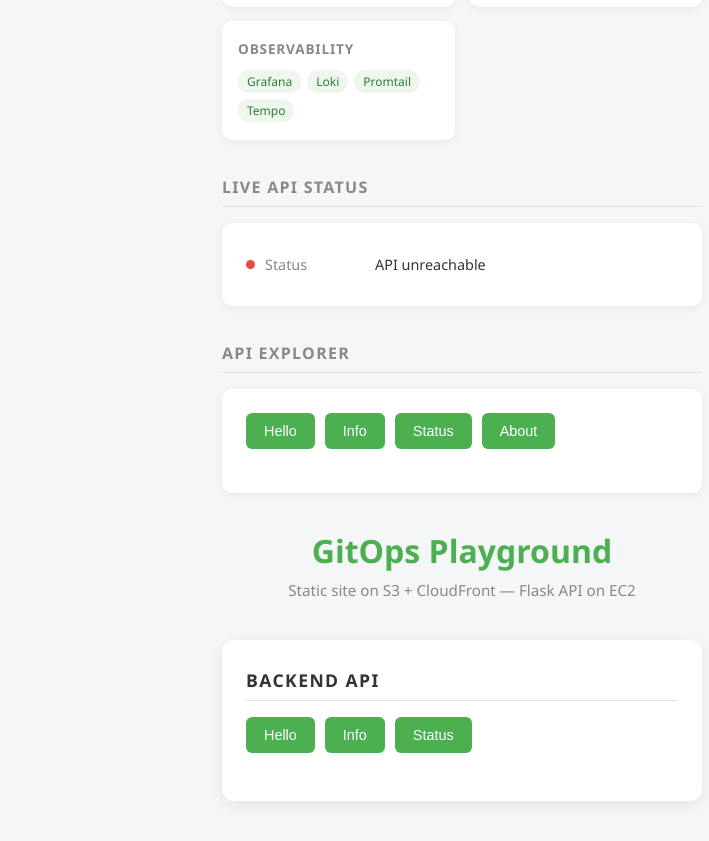
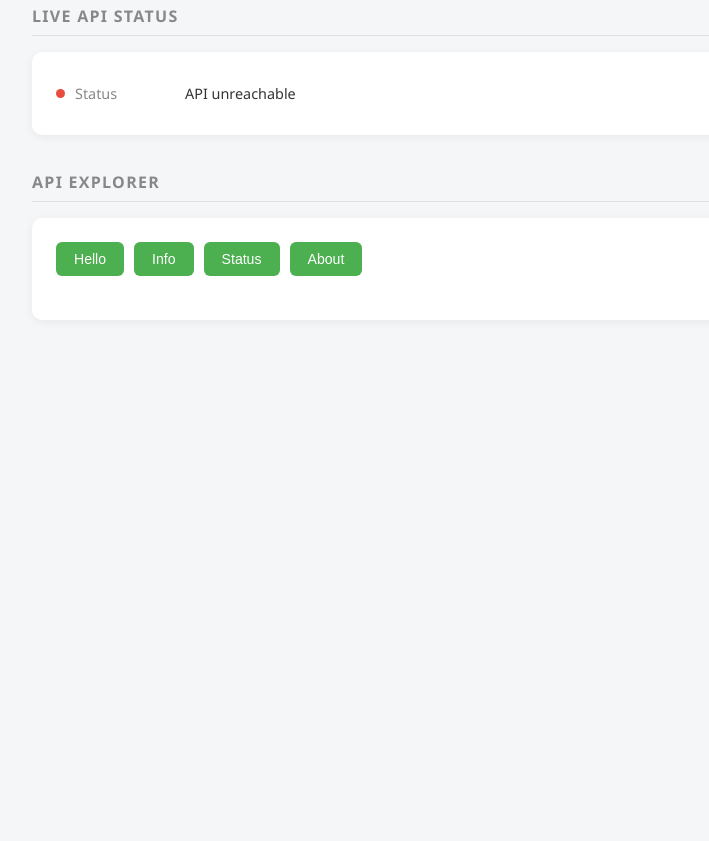
Before and after one commit to denisgulev/gitops-playground, a plain HTML site: page frontend/static/dist/index.html in a window 1280 px wide. Shown: the part 459-1300 px from the top of the page, without its empty margins (178-887 px from the left). After the commit the page ends 879 px from the top, so only its background shows below. Drawn offline with Linux system fonts and the light colour scheme; no server answers.

Commit message:
upd workflow; remove duplicate elements from index.html

```diff
--- a/frontend/static/dist/index.html
+++ b/frontend/static/dist/index.html
@@ -396,200 +396,3 @@
 </body>
 
 </html>
-
-<style>
-    :root {
-        --primary-color: #4CAF50;
-        --primary-hover: #388e3c;
-        --text-color: #333;
-        --background-color: #f4f6f8;
-        --card-bg: #fff;
-        --error-color: #e74c3c;
-        --success-color: #2ecc71;
-        --muted-color: #888;
-    }
-
-    * {
-        box-sizing: border-box;
-    }
-
-    body {
-        margin: 0;
-        font-family: 'Segoe UI', Tahoma, Geneva, Verdana, sans-serif;
-        background-color: var(--background-color);
-        color: var(--text-color);
-        display: flex;
-        flex-direction: column;
-        align-items: center;
-        min-height: 100vh;
-        padding: 48px 20px;
-    }
-
-    header {
-        text-align: center;
-        margin-bottom: 40px;
-    }
-
-    header h1 {
-        color: var(--primary-color);
-        margin: 0 0 8px;
-        font-size: 2rem;
-    }
-
-    header p {
-        color: var(--muted-color);
-        font-size: 0.95rem;
-        margin: 0;
-    }
-
-    main {
-        width: 100%;
-        max-width: 480px;
-    }
-
-    .card {
-        background-color: var(--card-bg);
-        padding: 28px 24px;
-        border-radius: 12px;
-        box-shadow: 0 4px 16px rgba(0, 0, 0, 0.08);
-        margin-bottom: 20px;
-    }
-
-    .card h2 {
-        margin: 0 0 16px;
-        font-size: 1.1rem;
-        color: var(--text-color);
-    }
-
-    .button-row {
-        display: flex;
-        gap: 10px;
-        flex-wrap: wrap;
-    }
-
-    button {
-        background-color: var(--primary-color);
-        color: white;
-        border: none;
-        padding: 10px 18px;
-        font-size: 0.9rem;
-        border-radius: 6px;
-        cursor: pointer;
-        transition: background-color 0.2s ease, opacity 0.2s ease;
-    }
-
-    button:hover:not(:disabled) {
-        background-color: var(--primary-hover);
-    }
-
-    button:disabled {
-        opacity: 0.6;
-        cursor: not-allowed;
-    }
-
-    #response {
-        margin-top: 20px;
-        font-size: 0.9rem;
-        word-break: break-word;
-    }
-
-    .response-box {
-        background-color: #f8f8f8;
-        border: 1px solid #e0e0e0;
-        border-radius: 6px;
-        padding: 12px 14px;
-        font-family: 'Courier New', monospace;
-        font-size: 0.85rem;
-        white-space: pre-wrap;
-    }
-
-    .error {
-        color: var(--error-color);
-    }
-
-    .label {
-        font-size: 0.75rem;
-        color: var(--muted-color);
-        margin-bottom: 6px;
-    }
-</style>
-</head>
-
-<body>
-    <header>
-        <h1>GitOps Playground</h1>
-        <p>Static site on S3 + CloudFront &mdash; Flask API on EC2</p>
-    </header>
-
-    <main>
-        <section class="card">
-            <h2>Backend API</h2>
-            <div class="button-row">
-                <button onclick="callApi('/api/hello')" id="btn-hello">Hello</button>
-                <button onclick="callApi('/api/info')" id="btn-info">Info</button>
-                <button onclick="callApi('/api/status')" id="btn-status">Status</button>
-            </div>
-            <div id="response"></div>
-        </section>
-    </main>
-
-    <script>
-        var API_BASE = 'https://api.denisgulev.com';
-
-        function setLoading(loading) {
-            var buttons = document.querySelectorAll('button');
-            for (var i = 0; i < buttons.length; i++) {
-                buttons[i].disabled = loading;
-            }
-        }
-
-        async function callApi(path) {
-            var responseEl = document.getElementById('response');
-            responseEl.innerHTML = '<p class="label">Loading...</p>';
-            setLoading(true);
-
-            try {
-                var response = await fetch(API_BASE + path, {
-                    method: 'GET',
-                    headers: { 'Content-Type': 'application/json' }
-                });
-
-                var text = await response.text();
-                var display;
-
-                try {
-                    display = JSON.stringify(JSON.parse(text), null, 2);
-                } catch (_) {
-                    display = text;
-                }
-
-                if (!response.ok) {
-                    responseEl.innerHTML =
-                        '<p class="label">Error ' + response.status + ' from ' + path + '</p>' +
-                        '<div class="response-box error">' + escapeHtml(display) + '</div>';
-                } else {
-                    responseEl.innerHTML =
-                        '<p class="label">Response from ' + path + '</p>' +
-                        '<div class="response-box">' + escapeHtml(display) + '</div>';
-                }
-            } catch (err) {
-                console.warn('API call failed:', path, err);
-                responseEl.innerHTML =
-                    '<p class="label">Network error</p>' +
-                    '<div class="response-box error">Could not reach ' + escapeHtml(API_BASE + path) + '</div>';
-            } finally {
-                setLoading(false);
-            }
-        }
-
-        function escapeHtml(str) {
-            return str
-                .replace(/&/g, '&amp;')
-                .replace(/</g, '&lt;')
-                .replace(/>/g, '&gt;')
-                .replace(/"/g, '&quot;');
-        }
-    </script>
-</body>
-
-</html>
```
Also changed, not shown: 1 other file.
